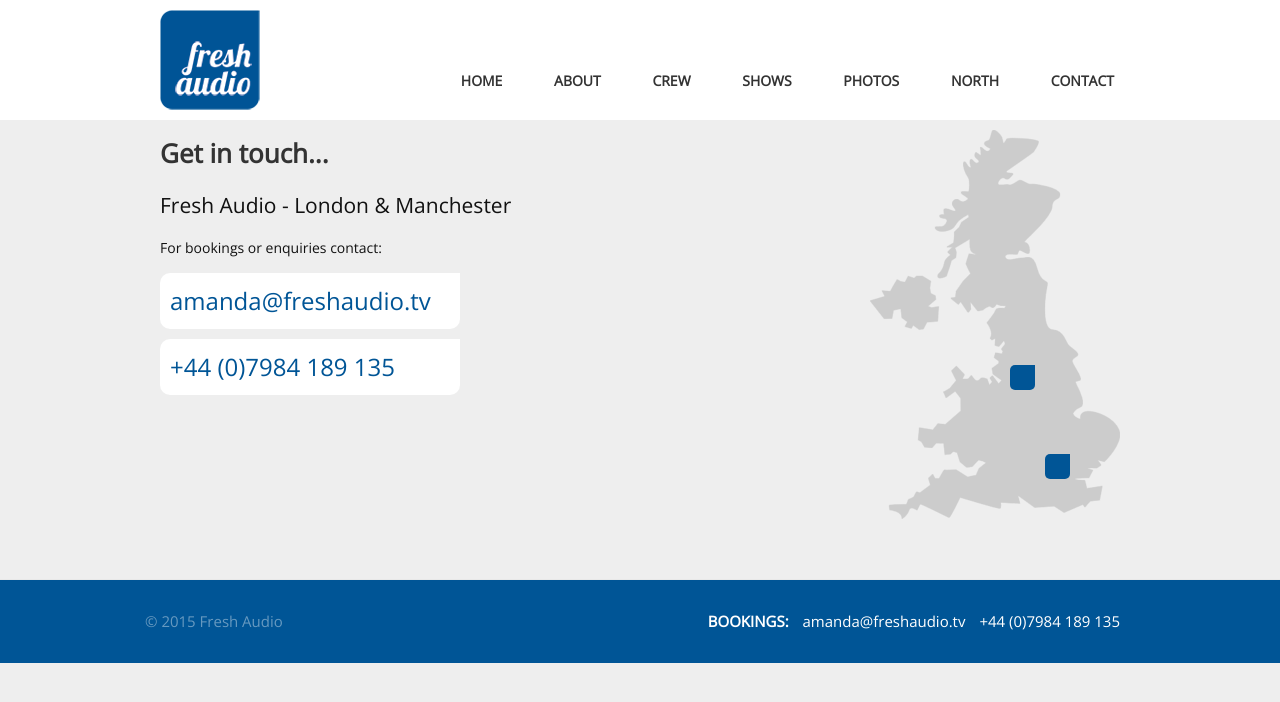
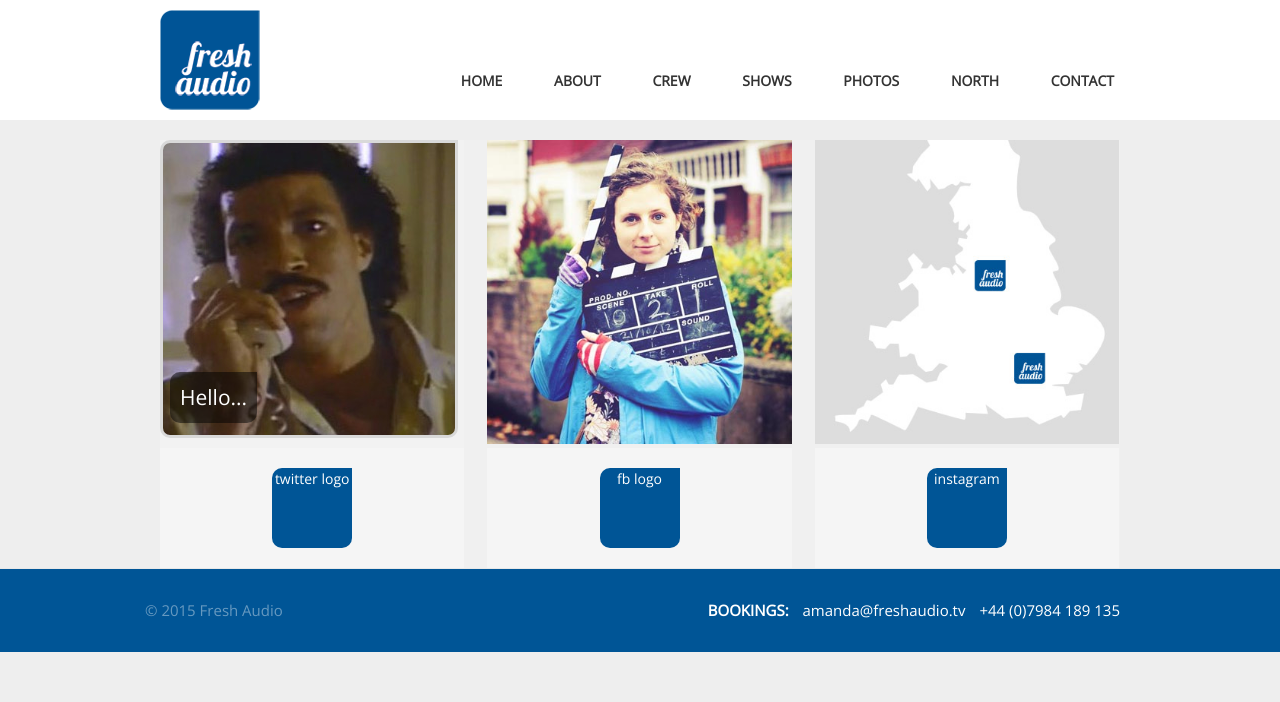
Before and after one commit to freshaudio/fresh-audio, a Jekyll site: the page built from contact.md, in a window 1280 px wide. Shown: the top 702 px of the page. Built offline with Jekyll 4.4.1, drawn with Linux system fonts in a browser that asks for light colours.

Commit message:
New contact page

```diff
--- a/_layouts/contact.html
+++ b/_layouts/contact.html
@@ -9,11 +9,38 @@
 
     <div class="page-content">
       <div class="wrapper">
+        <header class="post-header">
+     <!--
+          <h1 class="post-title">Get in touch...</h1>
+ -->
+        </header>
+        <div class="contact">
+          <div class="contact__lolz">
+              <img class="contact__lolz__image" src="{{ site.url }}/assets/lionel.jpg"  />
+              <h2 class="contact__lolz__title">Hello...</h2>
+          </div>
+          <div class="contact__person">
+            <a href="#" class="contact__person__image">
+              <img src="{{ site.url }}/assets/crew/crew-amanda.jpg"  />
+            </a>
+          </div>
+          <div class="contact__map">
+            <img src="{{ site.url }}/assets/map--cropped.jpg"  />
+          </div>
+          <div class="contact__social-box">
+            <a href="#" class="contact__social-box__twitter">twitter logo</a>
+          </div>
+          <div class="contact__social-box">
+            <a href="#" class="contact__social-box__facebook">fb logo</a>
+          </div>
+          <div class="contact__social-box">
+            <a href="#" class="contact__social-box__instagram">instagram</a>
+          </div>
 
-        <header class="post-header">
-          <h1 class="post-title">Get in touch...</h1>
-        </header>
+        </div>
 
+
+        <!--
         <div class="map">
           <span class="map-marker map__london">London</span>
           <span class="map-marker map__manchester">Manchester</span>
@@ -29,7 +56,7 @@
         <a href="tel:+447984189135" class="contact__phone">
           +44 (0)7984 189 135
         </a>
-
+        -->
       </div>
     </div>
 
--- a/_sass/_fresh.sass
+++ b/_sass/_fresh.sass
@@ -645,11 +645,56 @@
 //     color: white
 
 
-// .contact
-//   background: rgba(255,0,0,.1)
-//   float: left
 
-// .contact__name
-//   font-size: 14px
-//   font-weight: bold
-//   margin-bottom: 0
+.contact
+  background: rgba(255,255,255,.1)
+  @extend %clearfix
+
+.contact__lolz
+  background: rgba(255,255,255,.1)
+  float: left
+  @extend .third
+  position: relative
+
+.contact__lolz__image
+  @include fresh-borders(10px)
+  margin-bottom: 10px
+  border: solid 3px rgba(0,0,0,.1)
+  transition: 0.2s linear all
+
+
+.contact__lolz__title
+  color: white
+  position: absolute
+  bottom: 10px
+  left: 10px
+  padding: 10px
+  background-color: rgba(0,0,0,0.5)
+  @include fresh-borders(10px)
+
+
+.contact__person
+  background: rgba(255,255,255,.1)
+  float: left
+  @extend .third
+
+.contact__map
+  background: rgba(255,255,255,.1)
+  float: left
+  @extend .third
+
+.contact__social-box
+  background: rgba(255,255,255,.3)
+  float: left
+  display: block
+  @extend .third
+
+.contact__social-box__twitter, .contact__social-box__facebook, .contact__social-box__instagram
+  display: block
+  color: white
+  width: 80px
+  height: 80px
+  background: $fresh-blue
+  margin: 20px auto
+  @include fresh-borders(10px)
+  text-align: center
```
Also changed, not shown: assets/lionel.jpg (added), assets/map--cropped.jpg (added).
